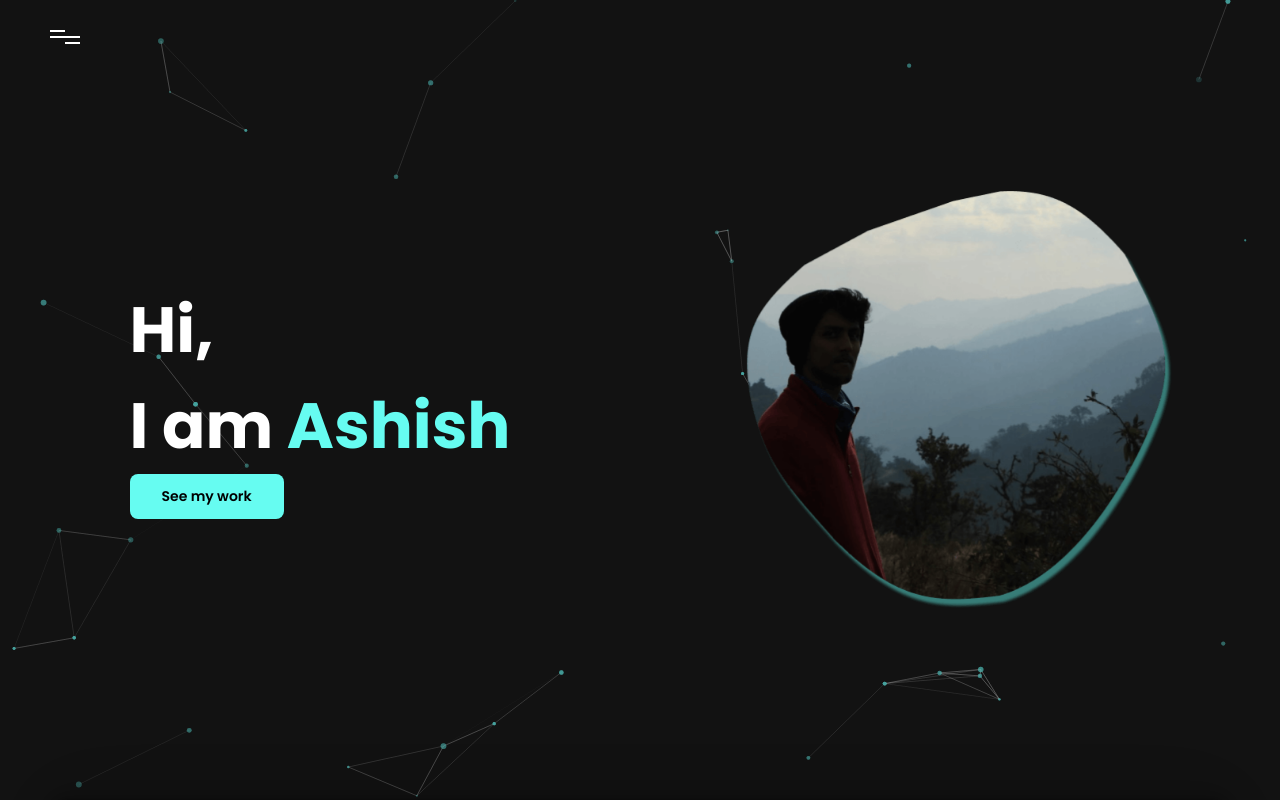
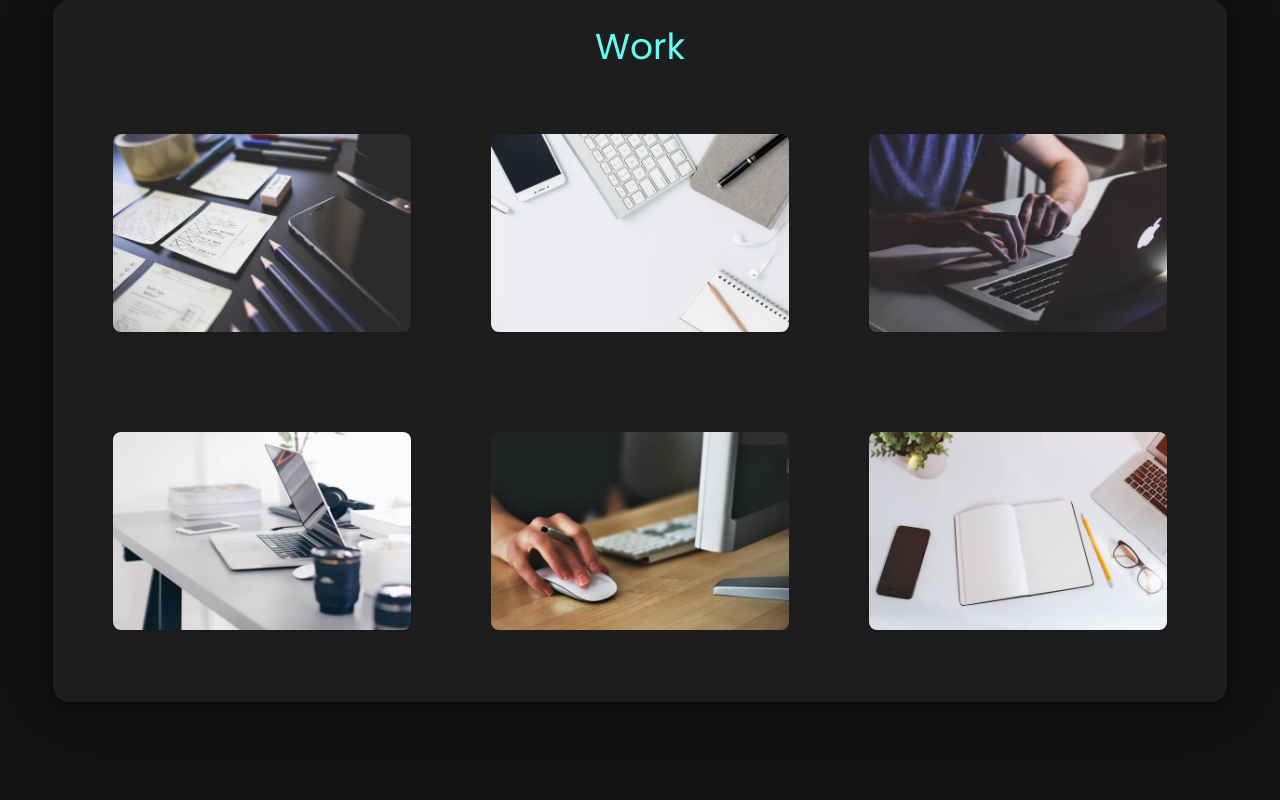
Before and after one commit to saiashish90/react_portfolio, a React (Create React App) app: page /work1 in a window 1280 px wide. Shown: the top 800 px of the page. Built offline with nearby package versions, Linux system fonts and the light colour scheme.

Commit message:
Added routing,work and new page template

```diff
--- a/src/App.js
+++ b/src/App.js
@@ -1,19 +1,19 @@
 import React from 'react';
 
-import Header from './header/header';
 import Home from './home';
 import About from './about';
 import Skills from './skills';
+import Work from './work';
 
 import './css/styles.css';
 
 function App() {
 	return (
 		<div>
-			<Header />
 			<Home />
 			<About />
 			<Skills />
+			<Work />
 		</div>
 	);
 }
--- a/src/css/styles.css
+++ b/src/css/styles.css
@@ -524,6 +524,10 @@ img {
   font-size: 4rem;
 }
 
+.m-10 {
+  margin: 2.5rem;
+}
+
 .m-auto {
   margin: auto;
 }
@@ -613,6 +617,10 @@ img {
   resize: both;
 }
 
+.shadow {
+  box-shadow: 0 1px 3px 0 rgba(0, 0, 0, 0.1), 0 1px 2px 0 rgba(0, 0, 0, 0.06);
+}
+
 .text-center {
   text-align: center;
 }
@@ -688,6 +696,15 @@ img {
   border-radius: 1rem;
 }
 
+.hover {
+  transition: 1s;
+  cursor: pointer;
+}
+
+.hover:hover {
+  transform: scale(1.1);
+}
+
 @import url('https://cdn.jsdelivr.net/npm/boxicons@2.0.5/css/boxicons.min.css');
 
 @import url('https://cdnjs.cloudflare.com/ajax/libs/font-awesome/5.14.0/css/all.min.css');
@@ -742,4 +759,8 @@ img {
   .lg\:w-1\/2 {
     width: 50%;
   }
+
+  .lg\:w-1\/3 {
+    width: 33.333333%;
+  }
 }
--- a/src/css/tailwind.css
+++ b/src/css/tailwind.css
@@ -12,7 +12,13 @@
 .rounder {
 	border-radius: 1rem;
 }
-
+.hover {
+	transition: 1s;
+	cursor: pointer;
+}
+.hover:hover {
+	transform: scale(1.1);
+}
 @import url('https://cdn.jsdelivr.net/npm/boxicons@2.0.5/css/boxicons.min.css');
 @import url('https://cdnjs.cloudflare.com/ajax/libs/font-awesome/5.14.0/css/all.min.css');
 @import url('../assets/css/icon.css');
--- a/src/header/header.js
+++ b/src/header/header.js
@@ -4,8 +4,28 @@ import '../css/styles.css';
 import { Link } from 'react-scroll';
 
 export default function Navbar() {
+	function leftButton() {
+		if (window.location.pathname === '/') {
+			return (
+				<div className="menu-icon ">
+					<span className="menu-icon__line menu-icon__line-left " />
+					<span className="menu-icon__line " />
+					<span className="menu-icon__line menu-icon__line-right " />
+				</div>
+			);
+		} else {
+			return (
+				<div className="menu-icon">
+					<a href="/">
+						<i class="bx bx-arrow-back text-white hover:text-primaryHighlight" />
+					</a>
+				</div>
+			);
+		}
+	}
 	window.onload = () => {
 		(() => {
+			if (window.location.pathname === '/') {
 				let body;
 				let menu;
 
@@ -33,15 +53,13 @@ export default function Navbar() {
 
 				divs.forEach((el) => el.addEventListener('click', () => toggleClass(body, 'nav-active')));
 				init();
+			}
 		})();
 	};
 	return (
 		<Fragment>
-			<div className="menu-icon ">
-				<span className="menu-icon__line menu-icon__line-left " />
-				<span className="menu-icon__line " />
-				<span className="menu-icon__line menu-icon__line-right " />
-			</div>
+			{leftButton()}
+
 			<div className="menu-social text-white">
 				<a href="https://www.linkedin.com/in/sai-ashish-ba927a1b2/" target="_blank" rel="noopener noreferrer">
 					<i className="bx mr-4 bxl-linkedin hover:text-primaryHighlight" />
@@ -72,7 +90,7 @@ export default function Navbar() {
 							</Link>
 						</li>
 						<li className="flex justify-center sm:inline-block nav__list-item">
-							<Link activeClass="active" to="about" spy={true} smooth={true} offset={-70} duration={500}>
+							<Link activeClass="active" to="work" spy={true} smooth={true} offset={-70} duration={500}>
 								Work
 							</Link>
 						</li>
--- a/src/home.js
+++ b/src/home.js
@@ -85,18 +85,12 @@ function home() {
 							<h1 className="m-auto text-6xl font-bold">
 								Hi,<br />I am <span className="text-primaryHighlight">Ashish</span>
 							</h1>
-							<button className="bg-primaryHighlight text-black font-semibold text-sm py-3 px-8 rounded-lg relative z-0">
-								<Link
-									activeClass="active"
-									to="about"
-									spy={true}
-									smooth={true}
-									offset={-70}
-									duration={500}
-								>
+
+							<Link activeClass="active" to="work" spy={true} smooth={true} offset={-70} duration={500}>
+								<button className="bg-primaryHighlight text-black font-semibold text-sm py-3 px-8 rounded-lg relative z-0">
 									See my work
-								</Link>
-							</button>
+								</button>
+							</Link>
 						</div>
 					</div>
 					<div className="w-full hidden md:block overflow-hidden md:w-1/2">
--- a/src/index.js
+++ b/src/index.js
@@ -1,13 +1,20 @@
 import React from 'react';
 import ReactDOM from 'react-dom';
+import { BrowserRouter as Router, Route } from 'react-router-dom';
 // css
 import './css/index.css';
 // components
 import App from './App';
+import Header from './header/header';
+import Work1 from './mywork/work1';
 
 ReactDOM.render(
 	<React.StrictMode>
-		<App />
+		<Header />
+		<Router>
+			<Route exact path="/" component={App} />
+			<Route exact path="/work1" component={Work1} />
+		</Router>
 	</React.StrictMode>,
 	document.getElementById('root')
 );
--- /dev/null
+++ b/src/mywork/work1.js
@@ -0,0 +1,56 @@
+import React from 'react';
+import '../css/styles.css';
+function work1() {
+	return (
+		<section className="py-3 px-5 w-11/12 mx-auto bg-secondaryDark rounder smoothAfShadow" id="work">
+			<div className="w-100 text-center mt-2 mb-5">
+				<h1 className="text-primaryHighlight text-4xl title">Work</h1>
+			</div>
+			<div className="flex flex-wrap overflow-hidden text-white">
+				<div className="w-full overflow-hidden text-center md:w-1/2 lg:w-1/3 mb-5">
+					{/* work1 */}
+					<div className="shadow m-10 rounded-lg overflow-hidden">
+						<img className="hover" src={require('../assets/img/work1.jpg')} alt="work1" />
+					</div>
+					{/* work1 */}
+				</div>
+				<div className="w-full overflow-hidden text-center md:w-1/2 lg:w-1/3 mb-5">
+					{/* work2 */}
+					<div className="shadow m-10 rounded-lg overflow-hidden">
+						<img className="hover" src={require('../assets/img/work2.jpg')} alt="work2" />
+					</div>
+					{/* work2 */}
+				</div>
+				<div className="w-full overflow-hidden text-center md:w-1/2 lg:w-1/3 mb-5">
+					{/* work3 */}
+					<div className="shadow m-10 rounded-lg overflow-hidden">
+						<img className="hover" src={require('../assets/img/work3.jpg')} alt="work3" />
+					</div>
+					{/* work3 */}
+				</div>
+				<div className="w-full overflow-hidden text-center md:w-1/2 lg:w-1/3 mb-5">
+					{/* work4 */}
+					<div className="shadow m-10 rounded-lg overflow-hidden">
+						<img className="hover" src={require('../assets/img/work4.jpg')} alt="work4" />
+					</div>
+					{/* work4 */}
+				</div>
+				<div className="w-full flex-row overflow-hidden text-center md:w-1/2 lg:w-1/3 mb-5">
+					{/* work5 */}
+					<div className="flex m-10 rounded-lg overflow-hidden">
+						<img className="hover" src={require('../assets/img/work5.jpg')} alt="work5" />
+					</div>
+					{/* work5 */}
+				</div>
+				<div className="w-full flex-row overflow-hidden text-center md:w-1/2 lg:w-1/3 mb-5">
+					{/* work6 */}
+					<div className="shadow m-10 rounded-lg overflow-hidden">
+						<img className="hover" src={require('../assets/img/work6.jpg')} alt="work6" />
+					</div>
+					{/* work6 */}
+				</div>
+			</div>
+		</section>
+	);
+}
+export default work1;
--- a/src/skills.js
+++ b/src/skills.js
@@ -3,7 +3,7 @@ import React from 'react';
 import './css/styles.css';
 function skills() {
 	return (
-		<section className="py-3 px-2 w-11/12 mx-auto bg-secondaryDark rounder smoothAfShadow" id="skills">
+		<section className="py-3 px-2 w-11/12 mx-auto mb-32 bg-secondaryDark rounder smoothAfShadow" id="skills">
 			<div className="w-100 text-center mt-2 mb-5">
 				<h1 className="text-primaryHighlight text-4xl title">Skills</h1>
 			</div>
--- /dev/null
+++ b/src/work.js
@@ -0,0 +1,58 @@
+import React from 'react';
+import './css/styles.css';
+function work() {
+	return (
+		<section className="py-3 px-5 w-11/12 mx-auto bg-secondaryDark rounder smoothAfShadow" id="work">
+			<div className="w-100 text-center mt-2 mb-5">
+				<h1 className="text-primaryHighlight text-4xl title">Work</h1>
+			</div>
+			<div className="flex flex-wrap overflow-hidden text-white">
+				<div className="w-full overflow-hidden text-center md:w-1/2 lg:w-1/3 mb-5">
+					{/* work1 */}
+					<div className="shadow m-10 rounded-lg overflow-hidden">
+						<a href="/work1">
+							<img className="hover" src={require('./assets/img/work1.jpg')} alt="work1" />
+						</a>
+					</div>
+					{/* work1 */}
+				</div>
+				<div className="w-full overflow-hidden text-center md:w-1/2 lg:w-1/3 mb-5">
+					{/* work2 */}
+					<div className="shadow m-10 rounded-lg overflow-hidden">
+						<img className="hover" src={require('./assets/img/work2.jpg')} alt="work2" />
+					</div>
+					{/* work2 */}
+				</div>
+				<div className="w-full overflow-hidden text-center md:w-1/2 lg:w-1/3 mb-5">
+					{/* work3 */}
+					<div className="shadow m-10 rounded-lg overflow-hidden">
+						<img className="hover" src={require('./assets/img/work3.jpg')} alt="work3" />
+					</div>
+					{/* work3 */}
+				</div>
+				<div className="w-full overflow-hidden text-center md:w-1/2 lg:w-1/3 mb-5">
+					{/* work4 */}
+					<div className="shadow m-10 rounded-lg overflow-hidden">
+						<img className="hover" src={require('./assets/img/work4.jpg')} alt="work4" />
+					</div>
+					{/* work4 */}
+				</div>
+				<div className="w-full flex-row overflow-hidden text-center md:w-1/2 lg:w-1/3 mb-5">
+					{/* work5 */}
+					<div className="flex m-10 rounded-lg overflow-hidden">
+						<img className="hover" src={require('./assets/img/work5.jpg')} alt="work5" />
+					</div>
+					{/* work5 */}
+				</div>
+				<div className="w-full flex-row overflow-hidden text-center md:w-1/2 lg:w-1/3 mb-5">
+					{/* work6 */}
+					<div className="shadow m-10 rounded-lg overflow-hidden">
+						<img className="hover" src={require('./assets/img/work6.jpg')} alt="work6" />
+					</div>
+					{/* work6 */}
+				</div>
+			</div>
+		</section>
+	);
+}
+export default work;
```
Also changed, not shown: package.json (+11 -2 lines), 1 other file (tests, documents, lock files or other folders). Lines whose indentation alone changed are shown as unchanged.
